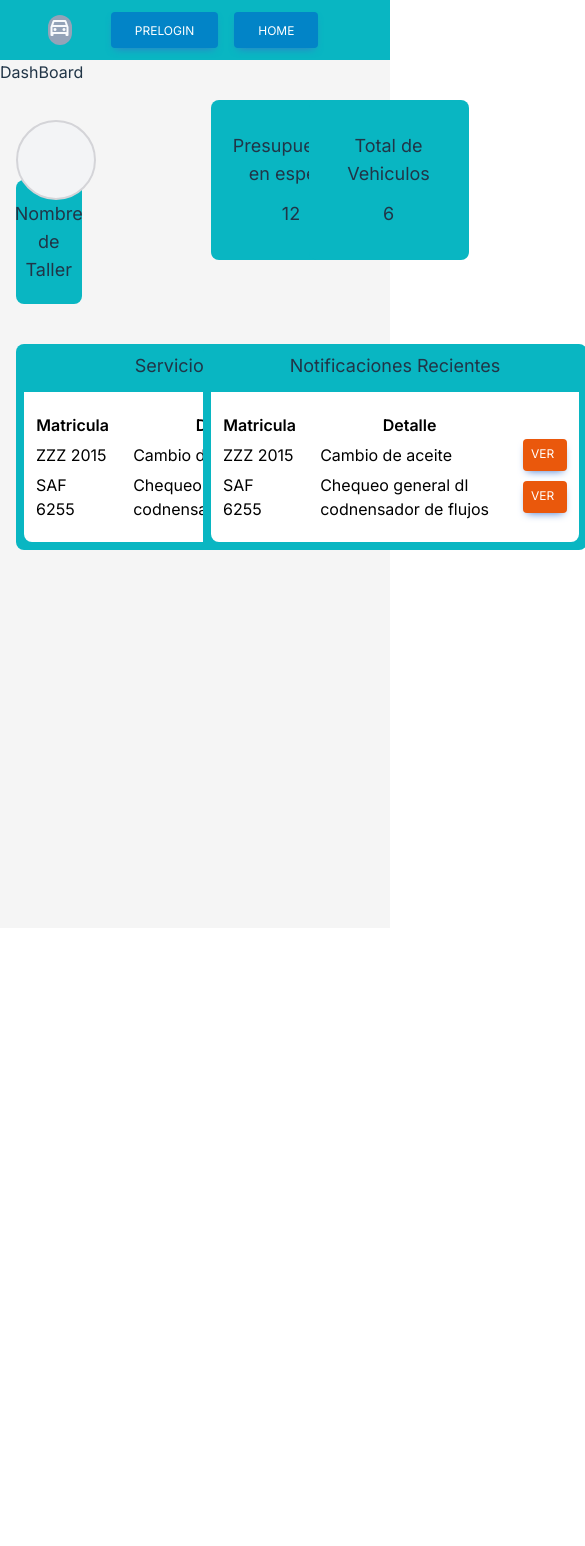
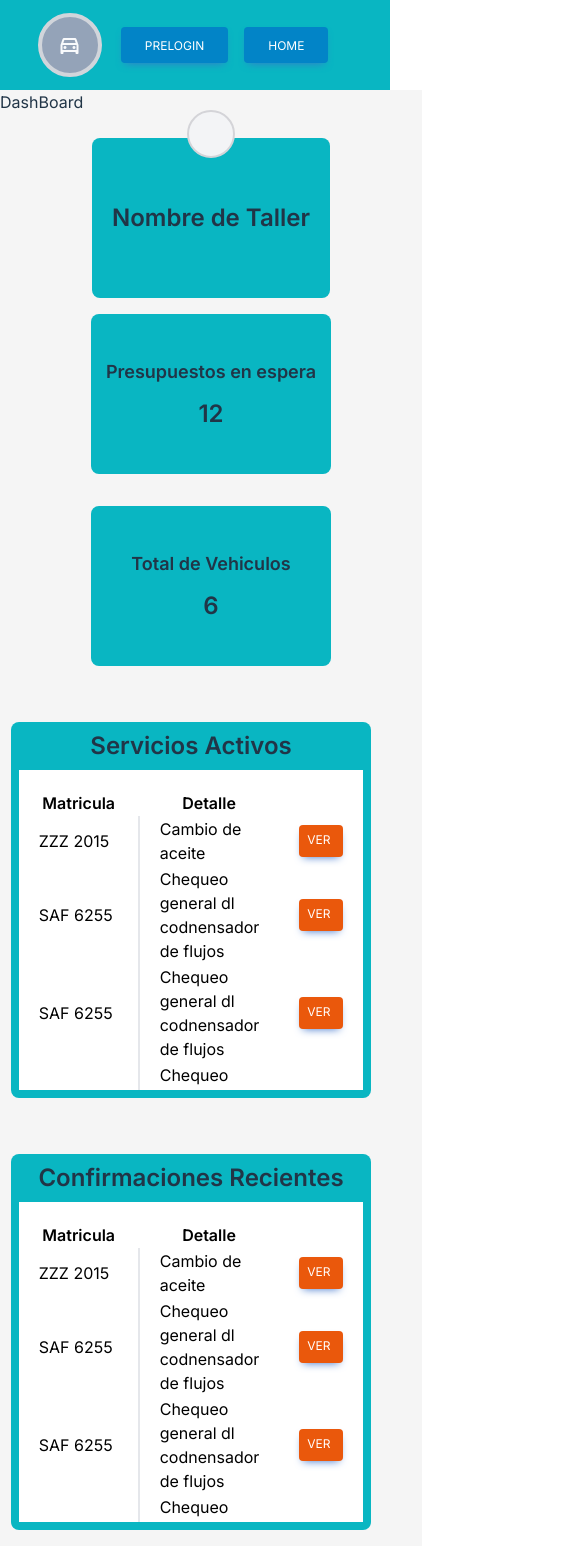
Before and after one commit to Diego-Bonora/-holbertonschool-CarToFix, a React (Vite) app in the folder client/: page /home in a window 390 px wide. Shown: the whole page, 585 px wide, since content can reach past the window. Before the commit the page ends 928 px from the top, so only its background shows below. Built offline with nearby package versions, Linux system fonts and the light colour scheme.

Commit message:
better responsive on dashboard and scrolling data boxes

```diff
--- a/client/src/Components/Dashboard.jsx
+++ b/client/src/Components/Dashboard.jsx
@@ -13,24 +13,60 @@ export default function Dashboard() {
 		matricula: 'SAF 6255',
 		detalle: 'Chequeo general dl codnensador de flujos'
 	}
+		,
+	{
+		matricula: 'SAF 6255',
+		detalle: 'Chequeo general dl codnensador de flujos'
+	},
+	{
+		matricula: 'SAF 6255',
+		detalle: 'Chequeo general dl codnensador de flujos'
+	},
+	{
+		matricula: 'SAF 6255',
+		detalle: 'Chequeo general dl codnensador de flujos'
+	},
+	{
+		matricula: 'SAF 6255',
+		detalle: 'Chequeo general dl codnensador de flujos'
+	},
+	{
+		matricula: 'ZZZ 2015',
+		detalle: 'Cambio de aceite',
+	},
+	{
+		matricula: 'ZZZ 2015',
+		detalle: 'Cambio de aceite',
+	},
+	{
+		matricula: 'ZZZ 2015',
+		detalle: 'Cambio de aceite',
+	}
 	]
 
 	return (
 		<>
-			<div className=' bg-[#F5F5F5]'>
+			<div className=' bg-[#F5F5F5] h-fit'>
 				<h2>DashBoard</h2>
-				<div className='father w-screen h-screen'>
-					<div className='grid-container grid-cols-1 grid-rows-3items-center p-4 m-auto'>
-						<div className="grid gap-x-8 gap-y-4 grid-cols-4">
-							<TitleBox className="col-start-3" title="Nombre de Taller" />
-							<div></div>
-							<DataFrame className="col-span-1" title="Presupuestos en espera" level="12" />
-							<DataFrame className="col-span-3" title="Total de Vehiculos" level="6" />
+				<div className='father flex flex-wrap w-full max-w-full'>
+					<div className='flex flex-wrap md:grid md:grid-cols-1 p-4 m-auto md:place-content-evenly justify-center'>
+						<div className="flex flex-wrap h-fit md:grid md:gap-4 md:gap-x-8 gap-y-8  md:grid-cols-2 md:w-screen justify-items-center justify-center">
+							<div className='h-20 mb-10 md:w-full md:h-full justify-center -translate-y-16'>
+								<TitleBox title="Nombre de Taller" />
+							</div>
+							<div className="flex flex-wrap h-full md:grid md:grid-cols-2 md:gap-8 md:place-items-center justify-items-center justify-center mt-4 min-w-[50px" >
+
+								<DataFrame title="Presupuestos en espera" level="12" />
+
+								<DataFrame title="Total de Vehiculos" level="6" />
+
+							</div>
 						</div>
-						<div className="dataframe grid gap-4 grid-cols-2">
+
+						<div className="dataframe flex flex-wrap w-screen md:grid gap-4 gap-x-8 md:grid-cols-2 justify-items-center justify-center">
 
 							<DataBox title="Servicios Activos" info={data} />
-							<DataBox title="Notificaciones Recientes" info={data} />
+							<DataBox title="Confirmaciones Recientes" info={data} />
 
 						</div>
 					</div>
--- a/client/src/Components/DataBox.jsx
+++ b/client/src/Components/DataBox.jsx
@@ -7,13 +7,14 @@ export default function DataBox({ title, info }) {
 
 	console.log(info[0]);
 	return (
-		<div className="principal p-2 mt-10 w-96 flex flex-col  bg-[#09B6C2] rounded-lg">
+		<div className="principal p-2 mt-10 w-full md:x-92 flex flex-col  bg-[#09B6C2] rounded-lg mr-10 ">
 			<div className="title h-10">
-				<h3 className='text-lg text-center'>{title}</h3>
+				<h3 className='text-2xl font-black text-center'>{title}</h3>
 			</div>
-			<div className="data col-span-1  w-92 flex flex-col justify-center align-top items-center bg-[#FFF] rounded-b-lg">
-				<table className='text-black w-92 my-5'>
-					<thead>
+			<div className='overflow-y-scroll h-80'>
+				<div className="data col-span-1 w-full flex flex-col justify-center align-top items-center bg-[#FFF] rounded-b-lg ">
+					<table className='text-black w-92 my-5 w-full'>
+						<thead >
 							<tr>
 								<th className='px-3'>Matricula</th>
 								<th className='px-3'>Detalle</th>
@@ -25,10 +26,12 @@ export default function DataBox({ title, info }) {
 									return (
 										<>
 											<tr className='text-black'>
-											<td className='px-3'>{i.matricula}</td>
-											<td className='px-3'>{i.detalle}</td>
-											<td className='px-3'> <Button children="ver" color="orange" size="mini" /> </td>
+												<td className='px-5 min-w-[120px] gap-y-10 border-r-2'>{i.matricula}</td>
+												<td className='px-5 '>{i.detalle}</td>
+												<td className='px-5 py-15 '> <Button children="ver" color="orange" size="mini" /> </td>
+
 											</tr>
+
 
 
 										</>
@@ -41,6 +44,9 @@ export default function DataBox({ title, info }) {
 					</table>
 
 				</div>
+
+			</div>
+
 		</div >
 	)
 }
--- a/client/src/Components/DataFrame.jsx
+++ b/client/src/Components/DataFrame.jsx
@@ -3,9 +3,9 @@ import React from 'react'
 export default function DataFrame({ title, level }) {
     return (
         <>
-            <div className='col-span-1 p-20 w-40 h-40 flex flex-col justify-center items-center bg-[#09B6C2] gap-y-3 rounded-lg'>
-                <spam className="text-center text-lg"> {title}</spam>
-                <spam className="text-center text-lg"> {level}</spam>
+            <div className='col-span-1  w-60 py-11 flex my-4  flex-col justify-center items-center bg-[#09B6C2] gap-y-3 rounded-lg'>
+                <spam className="text-center text-lg font-bold"> {title}</spam>
+                <spam className="text-center text-2xl font-black"> {level}</spam>
             </div>
         </>
 
--- a/client/src/Components/NavBar.jsx
+++ b/client/src/Components/NavBar.jsx
@@ -4,8 +4,8 @@ export default function NavBar() {
 	return (
 		<div>
 			<header>
-				<div className=" p-7 w-300px h-3000px flex flex-row content-center justify-around bg-[#09B6C2] h-[60px]  rounded-b-md-[40px] rounded-b-lg-[40px] align-center x-screen" >
-					<div className='w-50px h-50px bg-slate-400 rounded-full shrink-0 grow-0 text-base self-center  '> <span className class="material-symbols-outlined text-slate-50 ">
+				<div className=" p-7 w-full  flex flex-row  justify-around bg-[#09B6C2]  h-[90px]" >
+					<div className='flex flex-row justify-content gap-4 justify-center self-center w-16 h-16 bg-slate-400 rounded-full border-4 border-gray-300'> <span className class="material-symbols-outlined text-slate-50 flex justify-center self-center ">
 						directions_car
 					</span></div>
 					<nav className="pr-6 flex flex-row justify-content gap-4 justify-end self-center ">
--- a/client/src/Components/TitleBox.jsx
+++ b/client/src/Components/TitleBox.jsx
@@ -2,12 +2,13 @@ import React from 'react'
 
 export default function TitleBox({ title, photo }) {
     return (<>
-        <div className="principal flex flex-col align-top">
-
-            <div className="logo-app-inicio rounded-full bg-gray-100 border-zinc-300 w-20 h-20 shrink-0 grow-0 border-solid border-2 border-white-500/50 m-auto translate-y-5">
-            </div>
-            <div className='col-span-1 p-5 flex flex-col justify-center items-center bg-[#09B6C2] gap-y-3 rounded-lg'>
-                <spam className="text-center text-lg"> {title}</spam>
+        <div className="principal flex flex-col w-full h-0 mb-5 mt-6">
+            <div>
+                <div className="logo-app-inicio rounded-full bg-gray-100 border-zinc-300 w-12 h-12 md:w-20 md:h-20 shrink-0 grow-0 border-solid border-2 border-white-500/50 m-auto translate-y-5">
+                </div>
+                <div className='col-span-1 px-5 py-3 h-40 flex flex-col justify-center items-center bg-[#09B6C2]  rounded-lg md:w-full'>
+                    <spam className="text-center text-2xl font-black"> {title}</spam>
+                </div>
             </div>
         </div>
 
--- a/client/src/index.css
+++ b/client/src/index.css
@@ -1,12 +1,13 @@
 @import 'tailwindcss/base';
 @import 'tailwindcss/components';
 @import 'tailwindcss/utilities';
+
 
 :root {
 	font-family: Inter, system-ui, Avenir, Helvetica, Arial, sans-serif;
 	line-height: 1.5;
 	font-weight: 400;
-
+	height: 100%;
 	color-scheme: light dark;
 	color: rgba(255, 255, 255, 0.87);
 	background-color: #242424;
@@ -17,6 +18,8 @@
 	-moz-osx-font-smoothing: grayscale;
 	-webkit-text-size-adjust: 100%;
 }
+
+
 
 a {
 	font-weight: 500;
@@ -33,7 +36,10 @@ body {
 	display: flex;
 	place-items: center;
 	min-width: 320px;
+	max-width: 1920px;
 	min-height: 100vh;
+	max-height: fit-content;
+	overflow-x: hidden;
 }
 
 h1 {
```
Also changed, not shown: 1 other file (tests, documents, lock files or other folders). Lines whose indentation alone changed are shown as unchanged.
